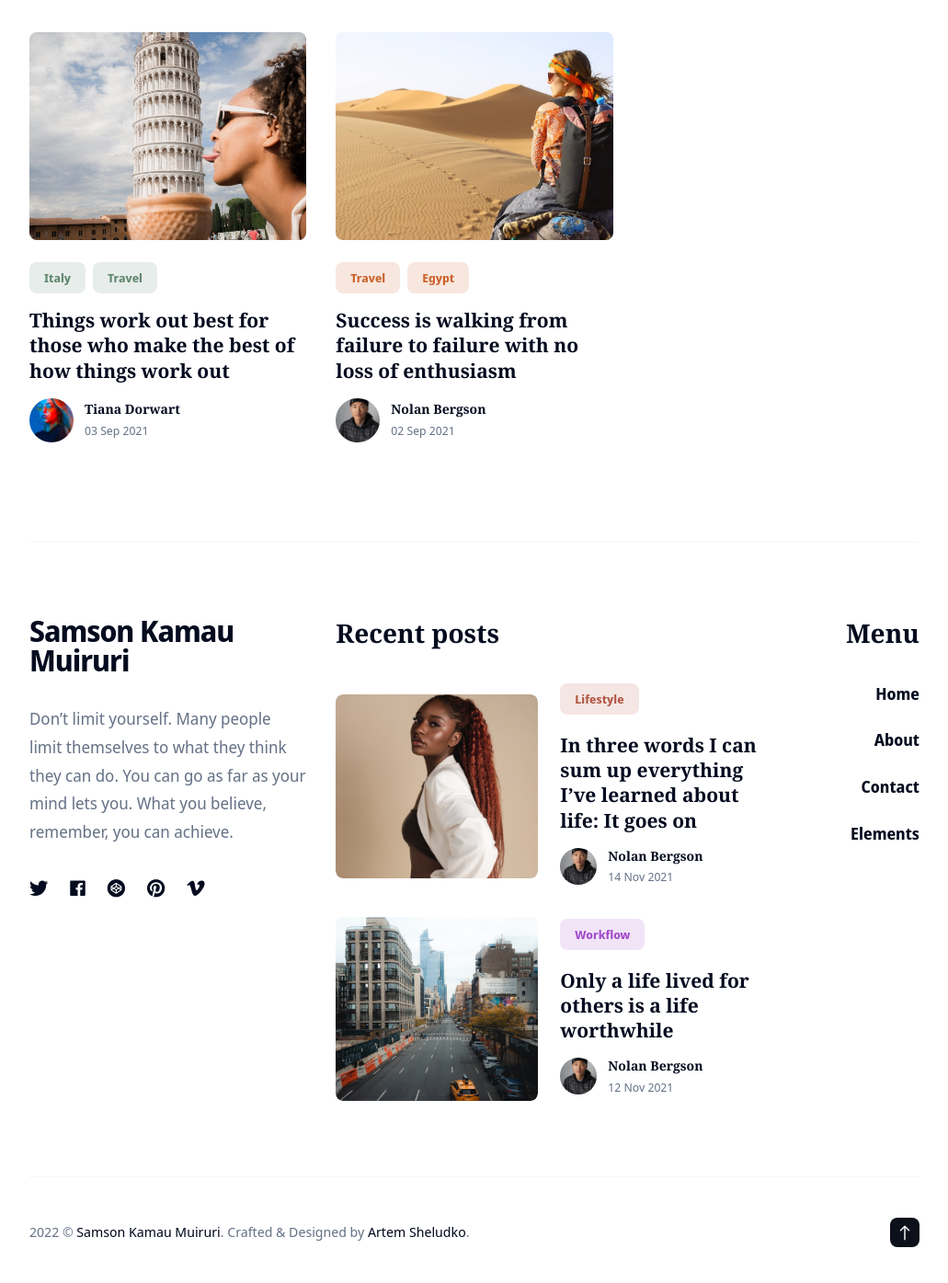
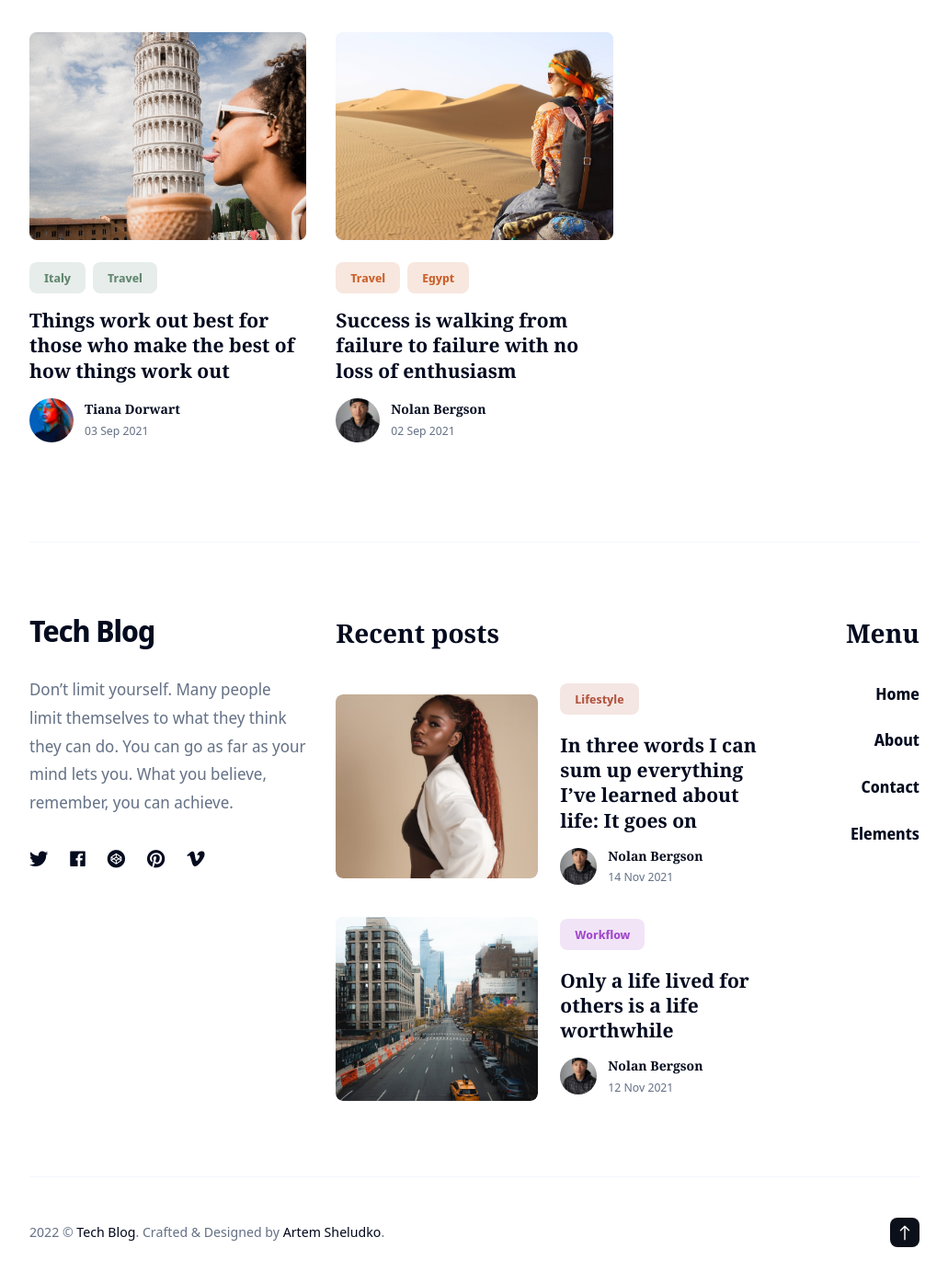
Before and after one commit to skmuiruri/skmuiruri.github.io, a Jekyll site: the page built from index.html, in a window 1280 px wide and 1400 px high, scrolled down 6274 px. Shown: the top 1395 px of the window at 92% size, without its empty margins (124-1155 px from the left). Built offline with Jekyll 4.4.1, drawn with Linux system fonts in a browser that asks for light colours; nearby versions of some CDN libraries; some of the changed text lies outside the part shown.

Commit message:
ongoing mods

```diff
--- a/_data/settings.yml
+++ b/_data/settings.yml
@@ -1,6 +1,6 @@
 #-------------------------------
 # Site Settings
-title: Samson Kamau Muiruri
+title: Tech Blog
 logo: # You can add own logo. For example '/images/logo.png'.
 description: Tech Blog
 color_scheme: auto # You can choose three modes auto, light, and dark. By default, the auto mode is set, which means the user can choose the light or dark mode themself.
@@ -40,7 +40,7 @@
 #-------------------------------
 # Author Global Settings
 author:
-  author__name: Alena Curtis
+  author__name: Samson Kamau Muiruri
   author__bio: I’m a published content creator, brand copywriter, photographer, and social media content creator and manager. I help brands connect with their customers by developing engaging content that entertains, educates, and offers value to their audience.
   author__avatar: /images/01-1.jpg
 
```
